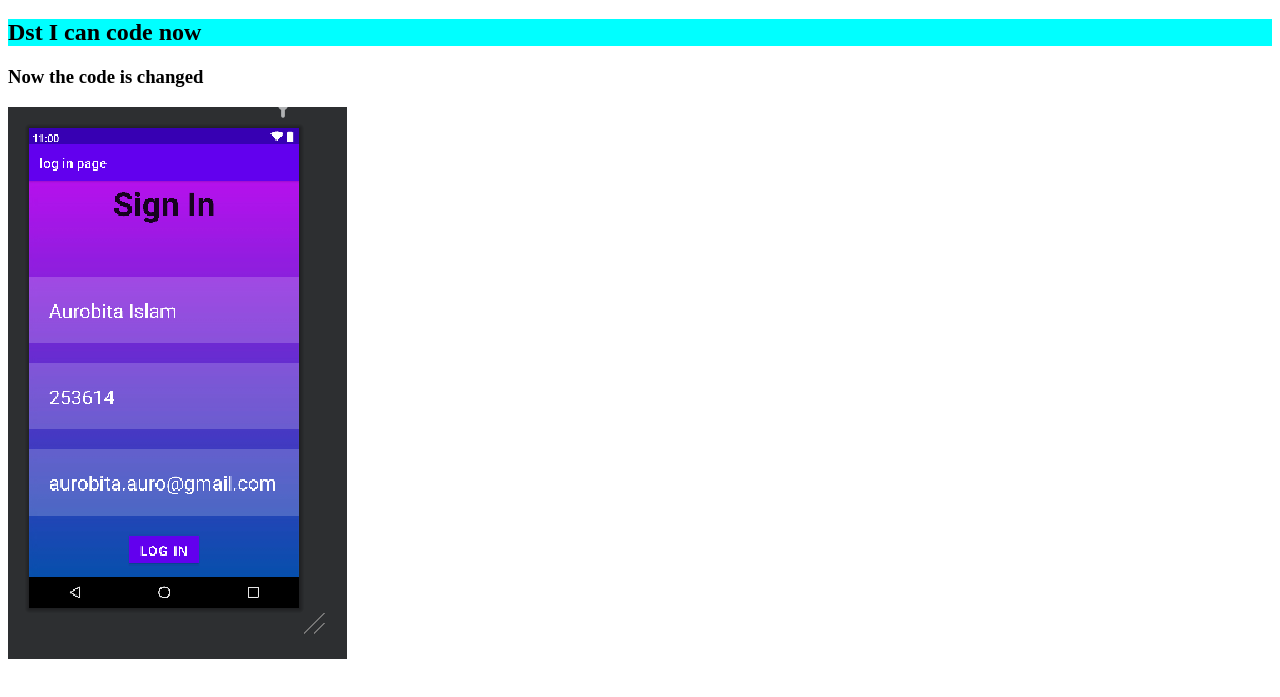
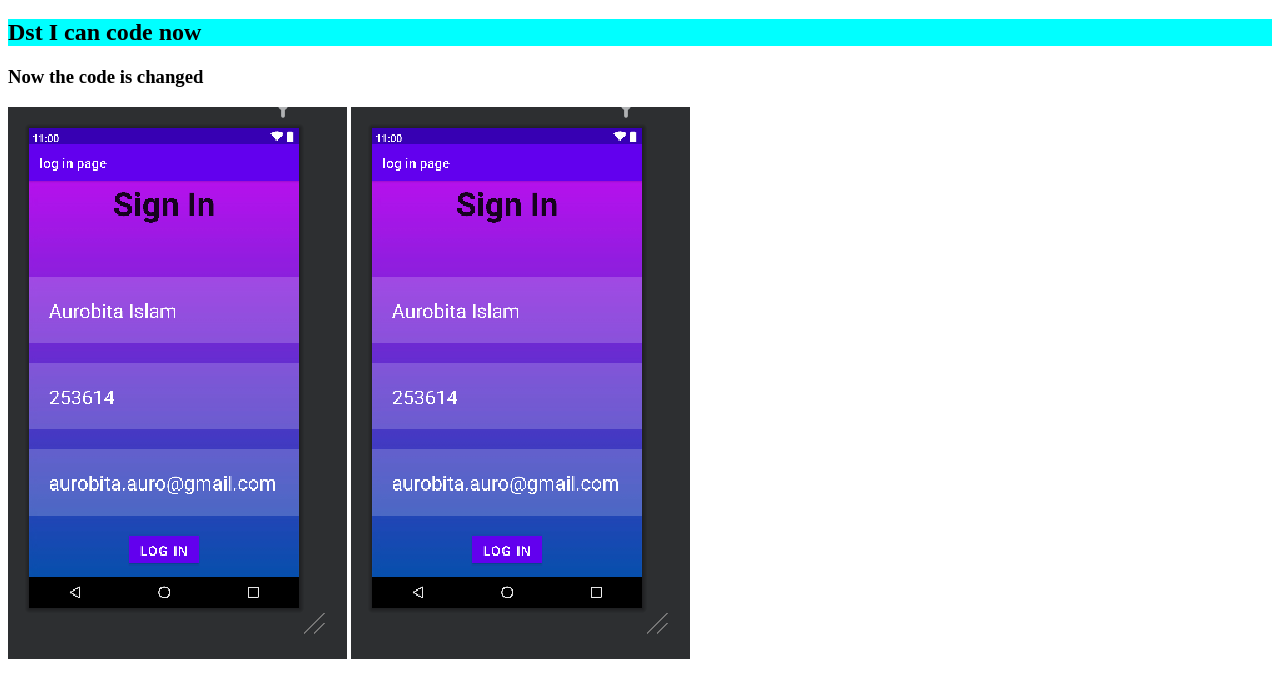
Before and after one commit to Aurobitaislam/my-1st-htmlrepo, a plain HTML site: page index.html in a window 1280 px wide. Shown: the part 61-758 px from the top of the page. Drawn offline with Linux system fonts and the light colour scheme.

Commit message:
image added

```diff
--- a/index.html
+++ b/index.html
@@ -13,6 +13,7 @@
     <h2>Dst I can code now</h2>
     <h3>Now the code is changed</h3>
     <img src="log in page.PNG" alt="">
+    <img src="log in page.PNG" alt="">
 
 </body>
 </html>
```
